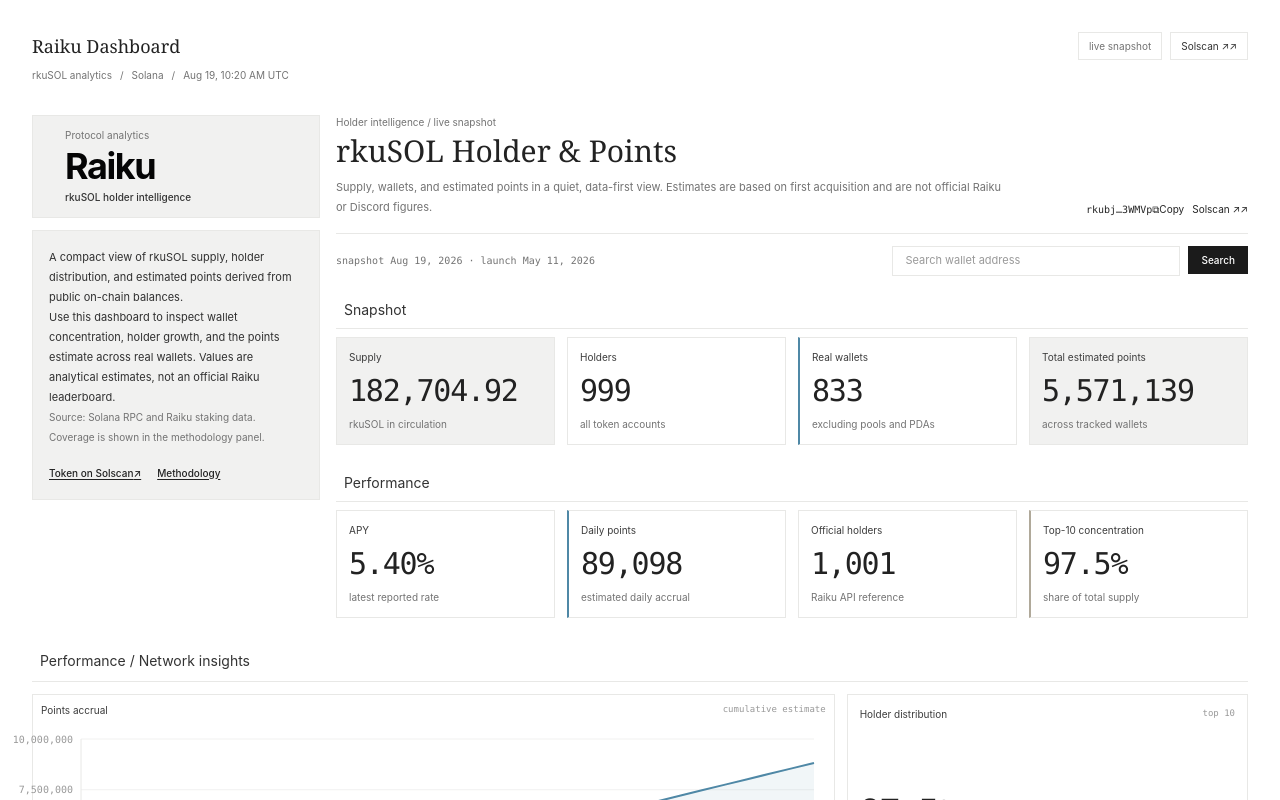
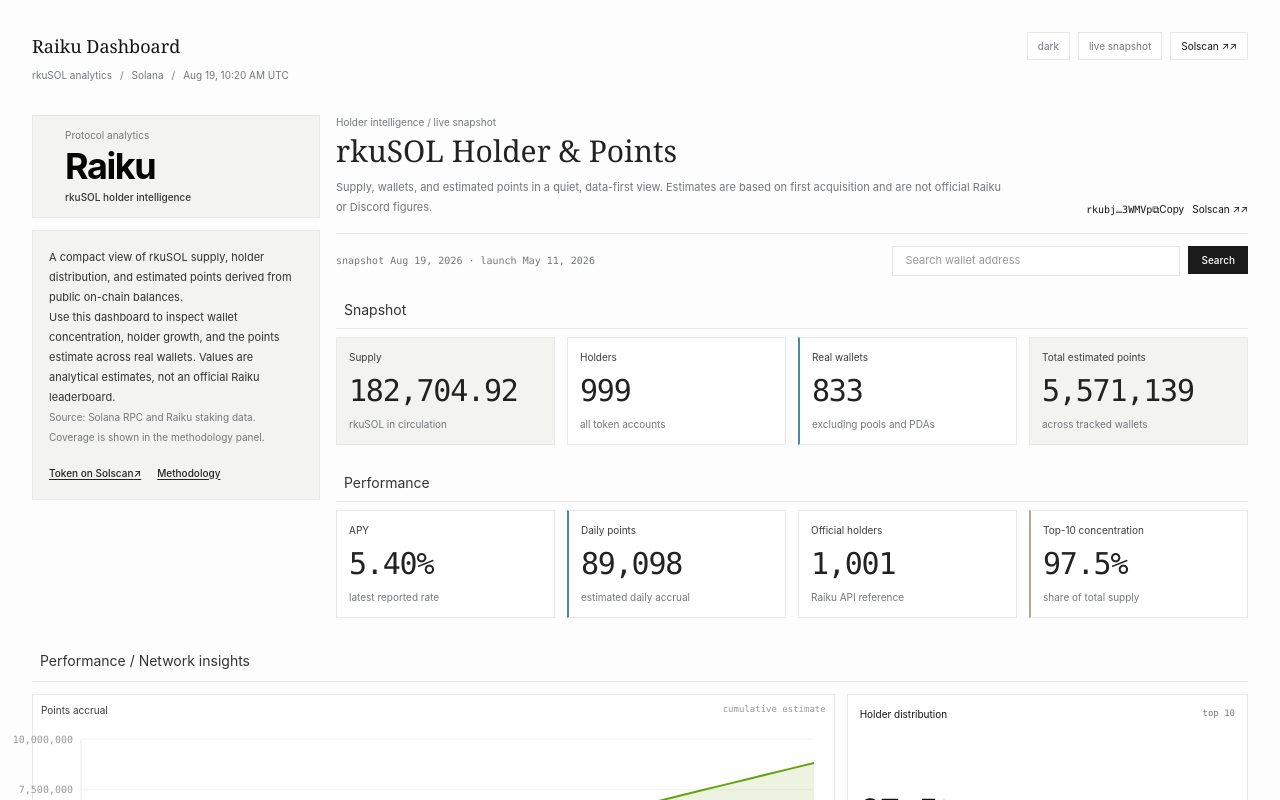
Before and after one commit to yjm26/raiku-dashboard, a React (Vite) app: page / in a window 1280 px wide. Shown: the top 800 px of the page. Built offline with nearby package versions, Linux system fonts and the light colour scheme.

Commit message:
feat: raiku brand neon charts and light/dark theme toggle

```diff
--- a/src/app/components/DistributionCard.jsx
+++ b/src/app/components/DistributionCard.jsx
@@ -1,2 +1,2 @@
 import { formatNumber } from '../data.js';
-export default function DistributionCard({ snapshot }) { const top = Number(snapshot?.stats?.top10Share || 0); const others = Math.max(0, 100 - top); return <section className="flex min-h-[280px] flex-col border border-rule bg-surface p-3" aria-labelledby="distribution-title"><header className="flex items-start justify-between pb-1.5"><div><p className="m-0 text-[10px] text-[#3c3c3c]">Holder distribution</p></div><span className="font-mono text-[9px] text-[#999]">top 10</span></header><div className="flex min-h-[245px] flex-1 flex-col justify-center"><strong className="font-mono text-4xl font-normal tracking-[-0.06em] text-[#222]">{formatNumber(top, { maximumFractionDigits: 1 })}%</strong><span className="mt-1 text-[10px] text-muted">of supply held by the top ten wallets</span><div className="mt-6 flex h-2.5 w-full overflow-hidden rounded-full bg-[#f1f1f0]"><span className="bg-accent" style={{ width: `${Math.min(100, top)}%` }} /><span className="bg-[#e4e4e2]" style={{ width: `${Math.min(100, others)}%` }} /></div><div className="mt-2 flex justify-between font-mono text-[9px] text-muted"><span>top 10 {formatNumber(top, { maximumFractionDigits: 1 })}%</span><span>others {formatNumber(others, { maximumFractionDigits: 1 })}%</span></div></div></section>; }
+export default function DistributionCard({ snapshot }) { const top = Number(snapshot?.stats?.top10Share || 0); const others = Math.max(0, 100 - top); return <section className="flex min-h-[280px] flex-col border border-rule bg-surface p-3" aria-labelledby="distribution-title"><header className="flex items-start justify-between pb-1.5"><div><p className="m-0 text-[10px] text-ink">Holder distribution</p></div><span className="font-mono text-[9px] text-muted">top 10</span></header><div className="flex min-h-[245px] flex-1 flex-col justify-center"><strong className="font-mono text-4xl font-normal tracking-[-0.06em] text-ink">{formatNumber(top, { maximumFractionDigits: 1 })}%</strong><span className="mt-1 text-[10px] text-muted">of supply held by the top ten wallets</span><div className="mt-6 flex h-2.5 w-full overflow-hidden rounded-full bg-surface-muted"><span className="bg-accent" style={{ width: `${Math.min(100, top)}%` }} /><span className="bg-surface-muted" style={{ width: `${Math.min(100, others)}%` }} /></div><div className="mt-2 flex justify-between font-mono text-[9px] text-muted"><span>top 10 {formatNumber(top, { maximumFractionDigits: 1 })}%</span><span>others {formatNumber(others, { maximumFractionDigits: 1 })}%</span></div></div></section>; }
--- a/src/app/components/HolderGrowthChart.jsx
+++ b/src/app/components/HolderGrowthChart.jsx
@@ -1,4 +1,4 @@
 import { Area, AreaChart, CartesianGrid, ResponsiveContainer, Tooltip, XAxis, YAxis } from 'recharts';
 import ChartCard from './ChartCard.jsx';
 import { formatNumber } from '../data.js';
-export default function HolderGrowthChart({ data = [] }) { return <ChartCard title="Holder growth" eyebrow="real wallets since launch">{data.length ? <ResponsiveContainer width="100%" height={245}><AreaChart data={data} margin={{ top: 12, right: 12, left: -14, bottom: 0 }}><CartesianGrid stroke="#f1f1f0" vertical={false} /><XAxis dataKey="label" tick={{ fill: '#999', fontSize: 10 }} tickLine={false} axisLine={{ stroke: '#e8e8e6' }} minTickGap={24} /><YAxis tick={{ fill: '#999', fontSize: 10 }} tickLine={false} axisLine={{ stroke: '#e8e8e6' }} tickFormatter={(v) => formatNumber(v, { maximumFractionDigits: 0 })} width={42} /><Tooltip contentStyle={{ background: '#fff', border: '1px solid #e8e8e6', color: '#252525', fontSize: 11 }} formatter={(v) => [formatNumber(v, { maximumFractionDigits: 0 }), 'Wallets']} /><Area type="monotone" dataKey="holders" stroke="#252525" strokeWidth={2} fill="#252525" fillOpacity={0.06} /></AreaChart></ResponsiveContainer> : <div className="font-serif text-[10px] text-[#777]" role="status">Click &quot;Run&quot; to get results</div>}</ChartCard>; }
+export default function HolderGrowthChart({ data = [] }) { return <ChartCard title="Holder growth" eyebrow="real wallets since launch">{data.length ? <ResponsiveContainer width="100%" height={245}><AreaChart data={data} margin={{ top: 12, right: 12, left: -14, bottom: 0 }}><CartesianGrid stroke="var(--chart-grid)" vertical={false} /><XAxis dataKey="label" tick={{ fill: 'var(--chart-tick)', fontSize: 10 }} tickLine={false} axisLine={{ stroke: 'var(--chart-axis)' }} minTickGap={24} /><YAxis tick={{ fill: 'var(--chart-tick)', fontSize: 10 }} tickLine={false} axisLine={{ stroke: 'var(--chart-axis)' }} tickFormatter={(v) => formatNumber(v, { maximumFractionDigits: 0 })} width={42} /><Tooltip contentStyle={{ background: 'var(--surface)', border: '1px solid var(--rule)', color: 'var(--ink)', fontSize: 11 }} formatter={(v) => [formatNumber(v, { maximumFractionDigits: 0 }), 'Wallets']} /><Area type="monotone" dataKey="holders" stroke="var(--chart-holders)" strokeWidth={2} fill="var(--chart-holders)" fillOpacity={0.08} /></AreaChart></ResponsiveContainer> : <div className="font-serif text-[10px] text-muted" role="status">Click &quot;Run&quot; to get results</div>}</ChartCard>; }
--- a/src/app/components/PointsAccrualChart.jsx
+++ b/src/app/components/PointsAccrualChart.jsx
@@ -1,4 +1,4 @@
 import { Area, AreaChart, CartesianGrid, ResponsiveContainer, Tooltip, XAxis, YAxis } from 'recharts';
 import ChartCard from './ChartCard.jsx';
 import { formatNumber } from '../data.js';
-export default function PointsAccrualChart({ data = [] }) { return <ChartCard title="Points accrual" eyebrow="cumulative estimate">{data.length ? <ResponsiveContainer width="100%" height={245}><AreaChart data={data} margin={{ top: 12, right: 12, left: -14, bottom: 0 }}><CartesianGrid stroke="#f1f1f0" vertical={false} /><XAxis dataKey="label" tick={{ fill: '#999', fontSize: 10 }} tickLine={false} axisLine={{ stroke: '#e8e8e6' }} minTickGap={24} /><YAxis tick={{ fill: '#999', fontSize: 10 }} tickLine={false} axisLine={{ stroke: '#e8e8e6' }} tickFormatter={(v) => formatNumber(v, { maximumFractionDigits: 0 })} width={54} /><Tooltip contentStyle={{ background: '#fff', border: '1px solid #e8e8e6', color: '#252525', fontSize: 11 }} formatter={(v) => [formatNumber(v, { maximumFractionDigits: 0 }), 'Points']} /><Area type="monotone" dataKey="points" stroke="#4f88a6" strokeWidth={2} fill="#4f88a6" fillOpacity={0.08} /></AreaChart></ResponsiveContainer> : <div className="font-serif text-[10px] text-[#777]" role="status">Click &quot;Run&quot; to get results</div>}</ChartCard>; }
+export default function PointsAccrualChart({ data = [] }) { return <ChartCard title="Points accrual" eyebrow="cumulative estimate">{data.length ? <ResponsiveContainer width="100%" height={245}><AreaChart data={data} margin={{ top: 12, right: 12, left: -14, bottom: 0 }}><CartesianGrid stroke="var(--chart-grid)" vertical={false} /><XAxis dataKey="label" tick={{ fill: 'var(--chart-tick)', fontSize: 10 }} tickLine={false} axisLine={{ stroke: 'var(--chart-axis)' }} minTickGap={24} /><YAxis tick={{ fill: 'var(--chart-tick)', fontSize: 10 }} tickLine={false} axisLine={{ stroke: 'var(--chart-axis)' }} tickFormatter={(v) => formatNumber(v, { maximumFractionDigits: 0 })} width={54} /><Tooltip contentStyle={{ background: 'var(--surface)', border: '1px solid var(--rule)', color: 'var(--ink)', fontSize: 11 }} formatter={(v) => [formatNumber(v, { maximumFractionDigits: 0 }), 'Points']} /><Area type="monotone" dataKey="points" stroke="var(--chart-points)" strokeWidth={2} fill="var(--chart-points)" fillOpacity={0.12} /></AreaChart></ResponsiveContainer> : <div className="font-serif text-[10px] text-muted" role="status">Click &quot;Run&quot; to get results</div>}</ChartCard>; }
--- a/src/app/components/TopBar.jsx
+++ b/src/app/components/TopBar.jsx
@@ -1,3 +1,4 @@
+import { useEffect, useState } from 'react';
 import ExternalLink from './ExternalLink.jsx';
 
 function formatSnapshotTime(timestamp) {
@@ -10,8 +11,23 @@
 export default function TopBar({ snapshot }) {
   const mint = snapshot?.mint ?? '';
   const solscanUrl = mint ? `https://solscan.io/token/${mint}` : 'https://solscan.io';
+  const [dark, setDark] = useState(() => {
+    if (typeof localStorage === 'undefined') return false;
+    const stored = localStorage.getItem('raiku-theme');
+    if (stored) return stored === 'dark';
+    return typeof window !== 'undefined' && window.matchMedia?.('(prefers-color-scheme: dark)').matches;
+  });
+  useEffect(() => {
+    document.documentElement.classList.toggle('dark', dark);
+    localStorage?.setItem('raiku-theme', dark ? 'dark' : 'light');
+  }, [dark]);
+
   return <header className="flex flex-wrap items-start justify-between gap-3 py-4">
-    <div><h1 className="m-0 font-serif text-base font-normal text-[#222] sm:text-lg">Raiku Dashboard</h1><div className="mt-2 flex flex-wrap items-center gap-2 text-[10px] text-muted"><span>rkuSOL analytics</span><span aria-hidden="true">/</span><span>Solana</span><span aria-hidden="true">/</span><span>{formatSnapshotTime(snapshot?.ts)}</span></div></div>
-    <div className="flex items-center gap-2"><span className="inline-flex h-7 items-center border border-rule bg-surface px-2.5 text-[10px] text-muted">live snapshot</span><ExternalLink className="inline-flex h-7 items-center border border-rule bg-surface px-2.5 text-[10px] text-[#333] no-underline hover:bg-surface-muted" href={solscanUrl} aria-label="View token on Solscan">Solscan ↗</ExternalLink></div>
+    <div><h1 className="m-0 font-serif text-base font-normal text-ink sm:text-lg">Raiku Dashboard</h1><div className="mt-2 flex flex-wrap items-center gap-2 text-[10px] text-muted"><span>rkuSOL analytics</span><span aria-hidden="true">/</span><span>Solana</span><span aria-hidden="true">/</span><span>{formatSnapshotTime(snapshot?.ts)}</span></div></div>
+    <div className="flex items-center gap-2">
+      <button type="button" aria-label={dark ? 'Switch to light mode' : 'Switch to dark mode'} onClick={() => setDark((value) => !value)} className="inline-flex h-7 items-center border border-rule bg-surface px-2.5 text-[10px] text-muted hover:bg-surface-muted">{dark ? 'light' : 'dark'}</button>
+      <span className="inline-flex h-7 items-center border border-rule bg-surface px-2.5 text-[10px] text-muted">live snapshot</span>
+      <ExternalLink className="inline-flex h-7 items-center border border-rule bg-surface px-2.5 text-[10px] text-ink no-underline hover:bg-surface-muted" href={solscanUrl} aria-label="View token on Solscan">Solscan ↗</ExternalLink>
+    </div>
   </header>;
 }
--- a/src/styles/global.css
+++ b/src/styles/global.css
@@ -1,25 +1,28 @@
 @import "tailwindcss";
+
+@custom-variant dark (&:where(.dark, .dark *));
 
 @theme {
   --font-sans: Inter, ui-sans-serif, system-ui, -apple-system, BlinkMacSystemFont, "Segoe UI", Arial, sans-serif;
   --font-serif: Georgia, "Times New Roman", serif;
-  --font-mono: "SFMono-Regular", Consolas, "Liberation Mono", monospace;
-  --color-page: #ffffff;
-  --color-surface: #ffffff;
-  --color-surface-muted: #f1f1f0;
-  --color-ink: #252525;
-  --color-muted: #737373;
-  --color-rule: #e8e8e6;
-  --color-rule-strong: #d8d8d6;
-  --color-accent: #4f88a6;
-  --color-accent-soft: #eef3f6;
+  --font-mono: "Geist Mono", "SFMono-Regular", Consolas, "Liberation Mono", monospace;
+  --color-page: var(--page);
+  --color-surface: var(--surface);
+  --color-surface-muted: var(--surface-muted);
+  --color-ink: var(--ink);
+  --color-muted: var(--muted);
+  --color-rule: var(--rule);
+  --color-rule-strong: var(--rule-strong);
+  --color-accent: var(--accent);
+  --color-accent-soft: var(--accent-soft);
 }
 
 @layer base {
   :root { color-scheme: light; }
+  .dark { color-scheme: dark; }
   * { box-sizing: border-box; }
   html { min-width: 320px; background: var(--page); }
-  body { min-width: 320px; min-height: 100vh; margin: 0; background: var(--page); color: var(--ink); font-family: var(--font-sans); font-size: 11px; line-height: 1.45; }
+  body { min-width: 320px; min-height: 100vh; margin: 0; background: var(--page); color: var(--ink); font-family: var(--font-sans); font-size: 11px; line-height: 1.45; transition: background-color 160ms ease, color 160ms ease; }
   button, input { font: inherit; }
   button { cursor: pointer; }
   :focus-visible { outline: 2px solid var(--accent); outline-offset: 2px; }
--- a/src/styles/tokens.css
+++ b/src/styles/tokens.css
@@ -1,13 +1,39 @@
 :root {
-  --page: #ffffff;
+  /* Raiku brand light */
+  --page: #fdfdfd;
   --surface: #ffffff;
-  --surface-muted: #f1f1f0;
-  --ink: #252525;
-  --muted: #737373;
+  --surface-muted: #f3f3f2;
+  --ink: #111315;
+  --muted: #73777a;
   --rule: #e8e8e6;
   --rule-strong: #d8d8d6;
   --accent: #4f88a6;
   --accent-soft: #eef3f6;
   --gap: 16px;
   --radius: 2px;
+  /* charts — light */
+  --chart-points: #65a30d;
+  --chart-holders: #252525;
+  --chart-grid: #f1f1f0;
+  --chart-axis: #e8e8e6;
+  --chart-tick: #999;
 }
+
+.dark {
+  /* Raiku brand dark */
+  --page: #000204;
+  --surface: #0c0e0c;
+  --surface-muted: #141614;
+  --ink: #fdfdfd;
+  --muted: #9aa0a6;
+  --rule: #24282a;
+  --rule-strong: #35393b;
+  --accent: #c0ff38;
+  --accent-soft: #1c2410;
+  /* charts — dark */
+  --chart-points: #c0ff38;
+  --chart-holders: #fdfdfd;
+  --chart-grid: #1c201e;
+  --chart-axis: #2a2e2c;
+  --chart-tick: #7a7f7a;
+}
```
